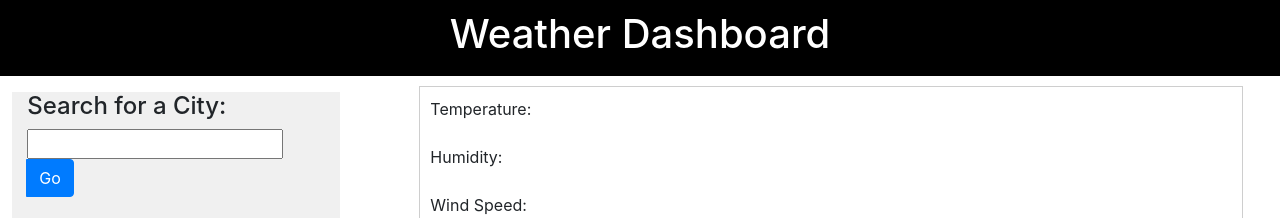
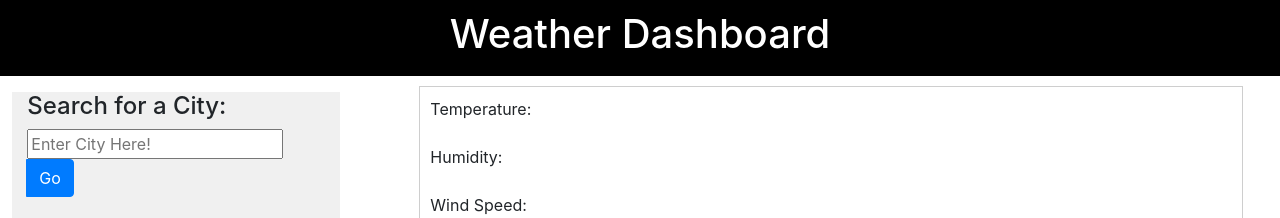
Before and after one commit to falbuna/Homework_6_WeatherDashboard, a plain HTML site: page index.html in a window 1280 px wide. Shown: the top 218 px of the page. Drawn offline with nearby package versions, Linux system fonts and the light colour scheme; no server answers.

Commit message:
Added placeholder text in search bar in index.html file.

```diff
--- a/index.html
+++ b/index.html
@@ -24,7 +24,7 @@
               <h4>Search for a City:</h4>
                 <div class="input-group">
                     <!-- The user can search for a city with the input here. -->
-                    <input type="text" id="city-input">
+                    <input type="text" id="city-input" placeholder="Enter City Here!">
                     <div class="input-group-append">
                         <button class="btn btn-primary" type='submit'>Go</button>
                     </div>
```
